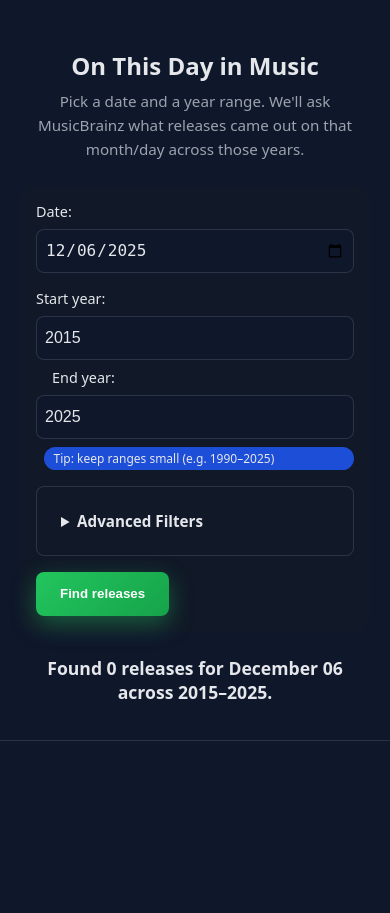
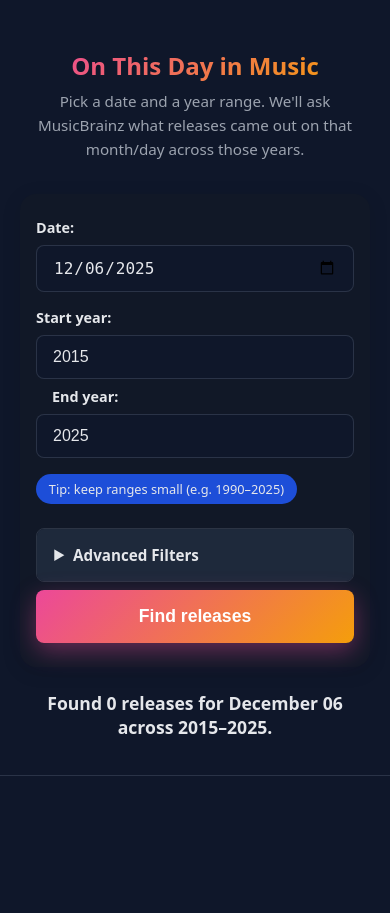
Before and after one commit to ericsjaffe/music-news-site, a Flask app: page /releases in a window 390 px wide. Shown: the part 254-1167 px from the top of the page. Before the commit the page ends 995 px from the top, so only its background shows below. Run offline with Flask 3, Linux system fonts and the light colour scheme; data that the repository does not hold is empty.

Commit message:
Improve releases page styling for better desktop and mobile appearance

```diff
--- a/static/styles.css
+++ b/static/styles.css
@@ -404,73 +404,103 @@ body {
 
 /* Releases page styles */
 .releases-intro {
-  margin: 2rem 0 1.5rem;
+  margin: 2rem auto 2rem;
   text-align: center;
+  max-width: 800px;
+  padding: 0 1rem;
 }
 
 .releases-intro h2 {
   margin: 0 0 0.5rem;
-  font-size: 1.5rem;
+  font-size: 2rem;
+  font-weight: 700;
+  background: linear-gradient(135deg, #ec4899, #f59e0b);
+  -webkit-background-clip: text;
+  -webkit-text-fill-color: transparent;
+  background-clip: text;
 }
 
 .releases-intro p {
   color: var(--text-secondary);
   margin: 0;
+  font-size: 1.1rem;
 }
 
 .releases-form {
-  margin: 1.5rem auto;
-  padding: 1.5rem;
-  max-width: 800px;
+  margin: 2rem auto;
+  padding: 2rem;
+  max-width: 900px;
   background: var(--bg-card);
   border-radius: 1rem;
+  box-shadow: 0 4px 20px rgba(0,0,0,0.1);
 }
 
 .form-row {
-  margin-bottom: 1rem;
+  margin-bottom: 1.5rem;
+  display: flex;
+  align-items: center;
+  flex-wrap: wrap;
+  gap: 0.75rem;
 }
 
 .releases-form label {
   display: inline-block;
-  margin-right: 0.5rem;
-  color: var(--text-primary);
-  font-weight: 500;
+  min-width: 90px;
+  color: var(--text-primary);
+  font-weight: 600;
+  font-size: 0.95rem;
 }
 
 .releases-form input[type="date"],
 .releases-form input[type="number"] {
-  padding: 0.5rem;
+  padding: 0.75rem 1rem;
   border-radius: 0.5rem;
   border: 1px solid var(--border-color);
   background: var(--bg-secondary);
   color: var(--text-primary);
+  font-size: 1rem;
+  flex: 1;
+  min-width: 150px;
+}
+
+.releases-form input[type="date"]:focus,
+.releases-form input[type="number"]:focus {
+  outline: none;
+  border-color: var(--accent-primary);
+  box-shadow: 0 0 0 3px rgba(236, 72, 153, 0.1);
 }
 
 .releases-form .chip {
   display: inline-block;
-  padding: 0.2rem 0.6rem;
+  padding: 0.4rem 0.8rem;
   border-radius: 999px;
-  font-size: 0.75rem;
+  font-size: 0.8rem;
   background: #1d4ed8;
   color: #e5e7eb;
-  margin-left: 0.5rem;
+  font-weight: 500;
 }
 
 .submit-btn {
-  padding: 0.6rem 1.5rem;
+  padding: 0.75rem 2rem;
   border-radius: 0.5rem;
   border: none;
   cursor: pointer;
   font-weight: 600;
-  background: linear-gradient(135deg, var(--success), #16a34a);
+  font-size: 1rem;
+  background: linear-gradient(135deg, #ec4899, #f59e0b);
   color: white;
-  box-shadow: 0 8px 24px rgba(34, 197, 94, 0.4);
-  transition: transform 0.2s;
+  box-shadow: 0 8px 24px rgba(236, 72, 153, 0.4);
+  transition: all 0.2s;
+  margin-top: 0.5rem;
 }
 
 .submit-btn:hover {
   transform: translateY(-2px);
-  box-shadow: 0 12px 28px rgba(34, 197, 94, 0.5);
+  box-shadow: 0 12px 28px rgba(236, 72, 153, 0.5);
+}
+
+.submit-btn:active {
+  transform: translateY(0);
 }
 
 .summary {
@@ -821,23 +851,48 @@ body {
 
   /* Releases form mobile */
   .releases-form {
-    padding: 1rem;
+    padding: 1.5rem 1rem;
+    margin: 1rem 0;
+  }
+
+  .releases-intro h2 {
+    font-size: 1.5rem;
+  }
+
+  .releases-intro p {
+    font-size: 0.95rem;
   }
 
   .form-row {
     display: flex;
     flex-direction: column;
+    align-items: flex-start;
     gap: 0.5rem;
+    margin-bottom: 1rem;
   }
 
   .form-row label {
     margin: 0;
     font-size: 0.9rem;
+    min-width: auto;
   }
 
   .form-row input,
   .form-row select {
     font-size: 1rem;
+    width: 100%;
+    min-width: auto;
+  }
+
+  .releases-form .chip {
+    margin-left: 0;
+    margin-top: 0.5rem;
+  }
+
+  .submit-btn {
+    width: 100%;
+    padding: 1rem;
+    font-size: 1.1rem;
   }
 
   /* Releases table mobile */
@@ -1259,29 +1314,48 @@ body {
 
 /* Advanced Filters */
 .advanced-filters {
-  margin: 1rem 0;
-  padding: 1rem;
-  background: var(--bg-card);
+  margin: 1.5rem 0 0 0;
+  padding: 0;
+  background: transparent;
   border: 1px solid var(--border-color);
   border-radius: 0.5rem;
+  overflow: hidden;
 }
 
 .advanced-filters summary {
   cursor: pointer;
   font-weight: 600;
   color: var(--text-primary);
-  padding: 0.5rem;
+  padding: 1rem;
   user-select: none;
+  background: var(--bg-tertiary);
+  transition: all 0.2s;
+  display: flex;
+  align-items: center;
+  gap: 0.5rem;
+}
+
+.advanced-filters summary::before {
+  content: '▶';
+  display: inline-block;
+  transition: transform 0.2s;
+  font-size: 0.8rem;
+}
+
+.advanced-filters[open] summary::before {
+  transform: rotate(90deg);
 }
 
 .advanced-filters summary:hover {
+  background: var(--bg-card);
   color: var(--accent-primary);
 }
 
 .filter-group {
-  margin-top: 1rem;
+  padding: 1.5rem 1rem 1rem;
   display: grid;
   gap: 1rem;
+  background: var(--bg-card);
 }
 
 .filter-note {
@@ -1289,20 +1363,27 @@ body {
   color: var(--text-muted);
   font-style: italic;
   margin-top: 0.5rem;
+  padding: 0.75rem;
+  background: rgba(236, 72, 153, 0.05);
+  border-radius: 0.5rem;
+  border-left: 3px solid var(--accent-primary);
 }
 
 .releases-form select {
-  padding: 0.6rem;
+  padding: 0.75rem 1rem;
   background: var(--bg-secondary);
   color: var(--text-primary);
   border: 1px solid var(--border-color);
-  border-radius: 0.375rem;
+  border-radius: 0.5rem;
   font-size: 1rem;
+  width: 100%;
+  cursor: pointer;
 }
 
 .releases-form select:focus {
-  outline: 2px solid var(--accent-primary);
-  outline-offset: 2px;
+  outline: none;
+  border-color: var(--accent-primary);
+  box-shadow: 0 0 0 3px rgba(236, 72, 153, 0.1);
 }
 
 /* PWA Install Button */
```
